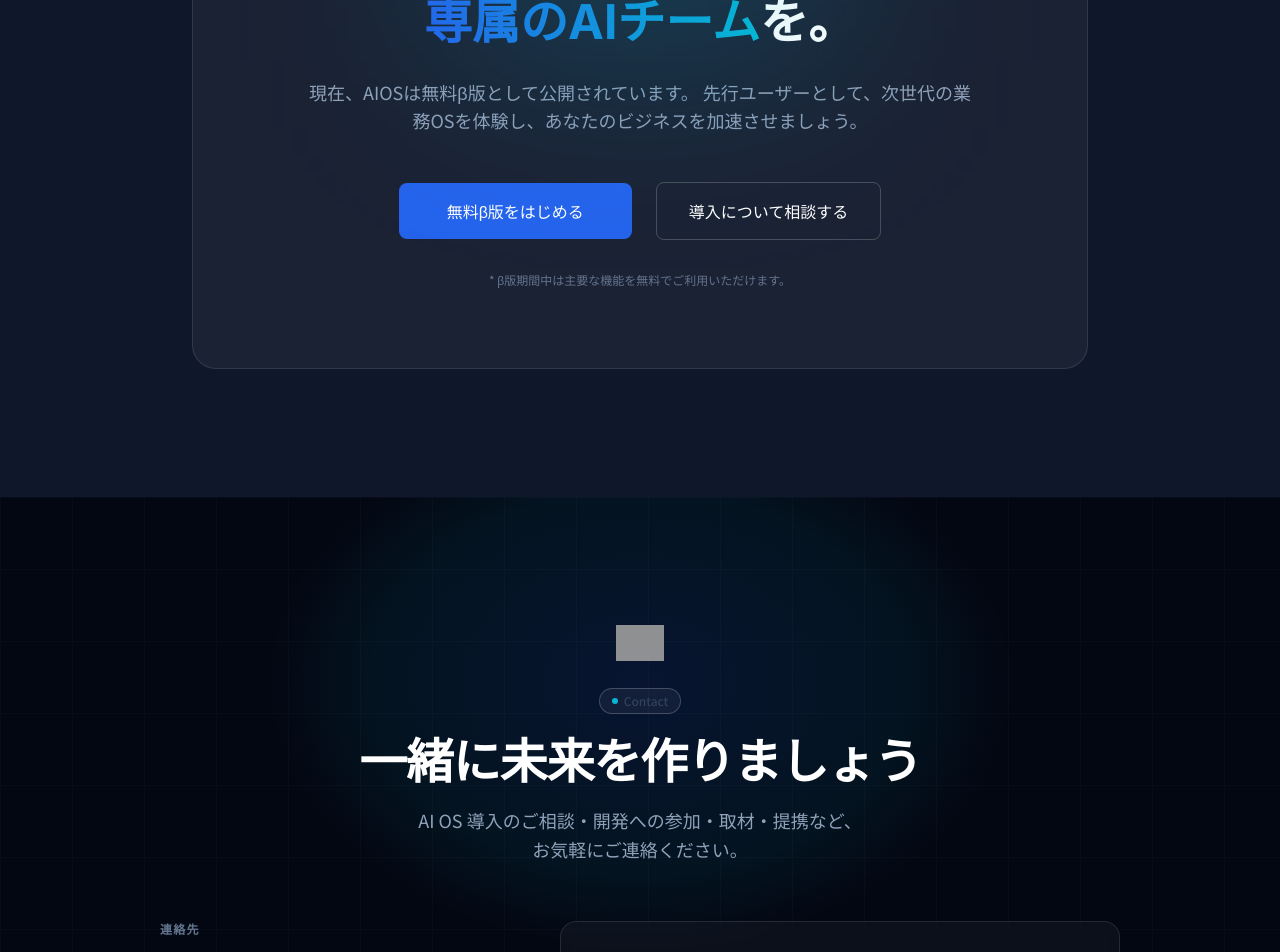
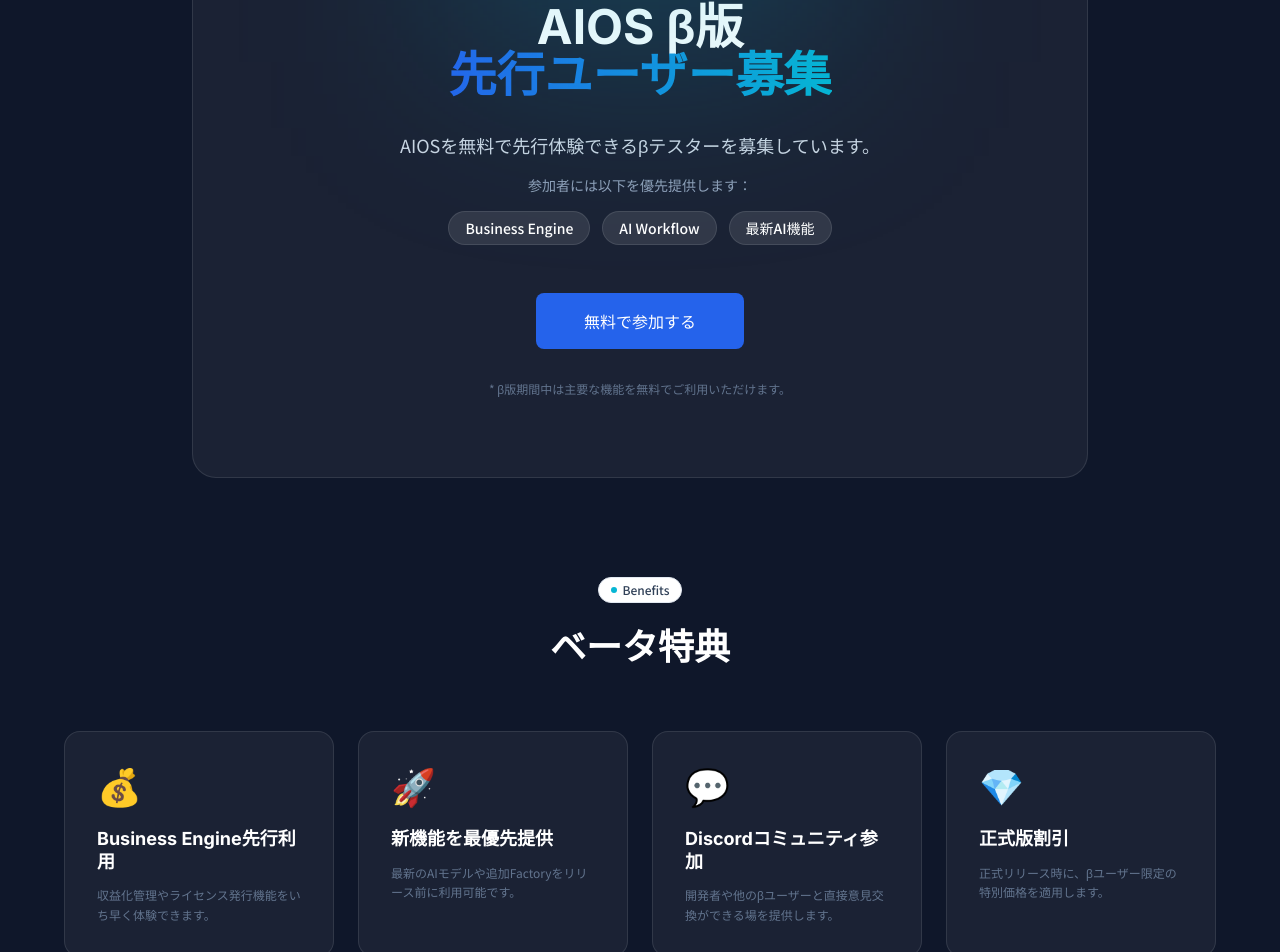
Before and after one commit to KazuyaKawate/andplanning-ai-os, a Next.js app in the folder website/: page / in a window 1280 px wide. Shown: the part 10100-11052 px from the top of the page. Built offline with nearby package versions, Linux system fonts and the light colour scheme; grey boxes are pictures that could not be loaded.

Commit message:
feat: expand beta recruitment section and add benefits cards

```diff
--- a/website/sections/BetaAccess.tsx
+++ b/website/sections/BetaAccess.tsx
@@ -4,13 +4,49 @@
 import SectionWrapper from '@/components/ui/SectionWrapper'
 import Button from '@/components/ui/Button'
 import GradientText from '@/components/ui/GradientText'
+import Badge from '@/components/ui/Badge'
+
+const benefits = [
+  {
+    title: 'Business Engine先行利用',
+    desc: '収益化管理やライセンス発行機能をいち早く体験できます。',
+    icon: '💰',
+  },
+  {
+    title: '新機能を最優先提供',
+    desc: '最新のAIモデルや追加Factoryをリリース前に利用可能です。',
+    icon: '🚀',
+  },
+  {
+    title: 'Discordコミュニティ参加',
+    desc: '開発者や他のβユーザーと直接意見交換ができる場を提供します。',
+    icon: '💬',
+  },
+  {
+    title: '正式版割引',
+    desc: '正式リリース時に、βユーザー限定の特別価格を適用します。',
+    icon: '💎',
+  },
+]
+
+const container = {
+  hidden:  {},
+  visible: { transition: { staggerChildren: 0.1 } },
+}
+const item = {
+  hidden:  { opacity: 0, y: 20 },
+  visible: { opacity: 1, y: 0, transition: { duration: 0.5, ease: 'easeOut' as const } },
+}
 
 export default function BetaAccess() {
   return (
     <SectionWrapper id="beta-access" background="dark">
+      <div className="max-w-6xl mx-auto space-y-24">
+
+        {/* Recruitment Section */}
         <div className="max-w-4xl mx-auto text-center">
           <motion.div
-          initial={{ opacity: 0, scale: 0.9 }}
+            initial={{ opacity: 0, scale: 0.95 }}
             whileInView={{ opacity: 1, scale: 1 }}
             viewport={{ once: true }}
             className="bg-white/5 border border-white/10 rounded-3xl p-12 lg:p-20 relative overflow-hidden"
@@ -18,27 +54,77 @@
             {/* Background Glow */}
             <div className="absolute top-0 left-1/2 -translate-x-1/2 -translate-y-1/2 w-96 h-96 bg-brand-cyan/20 blur-[100px] pointer-events-none" />
 
+            <Badge variant="default" className="mb-6 border-white/20 bg-white/5 text-brand-cyan-glow">
+              Now Recruiting
+            </Badge>
+
             <h2 className="text-3xl lg:text-5xl font-bold font-heading text-white mb-8">
-            あなたのビジネスに、<br />
-            <GradientText>専属のAIチーム</GradientText>を。
+              AIOS β版 <br />
+              <GradientText>先行ユーザー募集</GradientText>
             </h2>
-          <p className="text-lg text-slate-400 mb-12 max-w-2xl mx-auto">
-            現在、AIOSは無料β版として公開されています。
-            先行ユーザーとして、次世代の業務OSを体験し、あなたのビジネスを加速させましょう。
-          </p>
+
+            <div className="text-lg text-slate-300 mb-12 max-w-2xl mx-auto space-y-4">
+              <p>AIOSを無料で先行体験できるβテスターを募集しています。</p>
+              <p className="text-sm text-slate-400">参加者には以下を優先提供します：</p>
+              <div className="flex flex-wrap justify-center gap-3 mt-4">
+                {['Business Engine', 'AI Workflow', '最新AI機能'].map((tag) => (
+                  <span key={tag} className="px-4 py-1.5 rounded-full bg-white/10 border border-white/10 text-white text-sm font-medium">
+                    {tag}
+                  </span>
+                ))}
+              </div>
+            </div>
+
             <div className="flex flex-col sm:flex-row items-center justify-center gap-6">
               <Button variant="primary" size="lg" href="/signup" className="w-full sm:w-auto px-12">
-              無料β版をはじめる
-            </Button>
-            <Button variant="secondary" size="lg" href="#contact" className="w-full sm:w-auto border-white/20 text-white hover:bg-white/10">
-              導入について相談する
+                無料で参加する
               </Button>
             </div>
+
             <p className="mt-8 text-xs text-slate-500">
               * β版期間中は主要な機能を無料でご利用いただけます。
             </p>
           </motion.div>
         </div>
+
+        {/* Benefits Section */}
+        <div className="space-y-16">
+          <div className="text-center">
+            <Badge variant="default" className="mb-6">Benefits</Badge>
+            <h2 className="text-3xl lg:text-4xl font-bold font-heading text-white">
+              ベータ特典
+            </h2>
+          </div>
+
+          <motion.div
+            variants={container}
+            initial="hidden"
+            whileInView="visible"
+            viewport={{ once: true, amount: 0.1 }}
+            className="grid grid-cols-1 sm:grid-cols-2 lg:grid-cols-4 gap-6"
+          >
+            {benefits.map((b) => (
+              <motion.div
+                key={b.title}
+                variants={item}
+                whileHover={{ y: -5, borderColor: 'rgba(255,255,255,0.2)' }}
+                className="bg-white/5 border border-white/10 rounded-2xl p-8 transition-colors group"
+              >
+                <div className="text-4xl mb-6 group-hover:scale-110 transition-transform duration-300">
+                  {b.icon}
+                </div>
+                <h3 className="text-lg font-bold text-white mb-3 font-heading leading-tight">
+                  {b.title}
+                </h3>
+                <p className="text-slate-500 text-xs leading-relaxed">
+                  {b.desc}
+                </p>
+              </motion.div>
+            ))}
+          </motion.div>
+        </div>
+
+      </div>
     </SectionWrapper>
   )
 }
```
Lines whose indentation alone changed are shown as unchanged.
